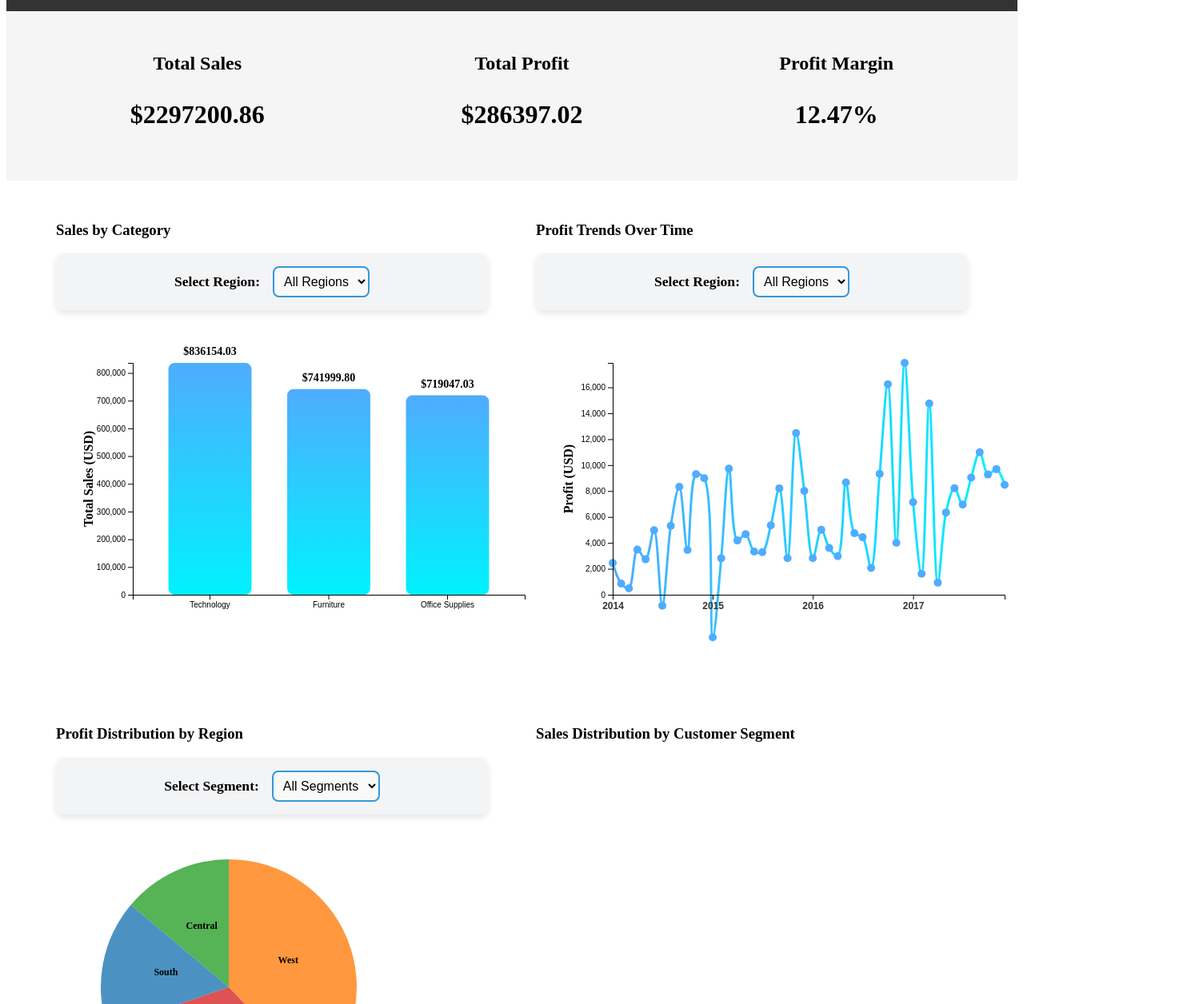
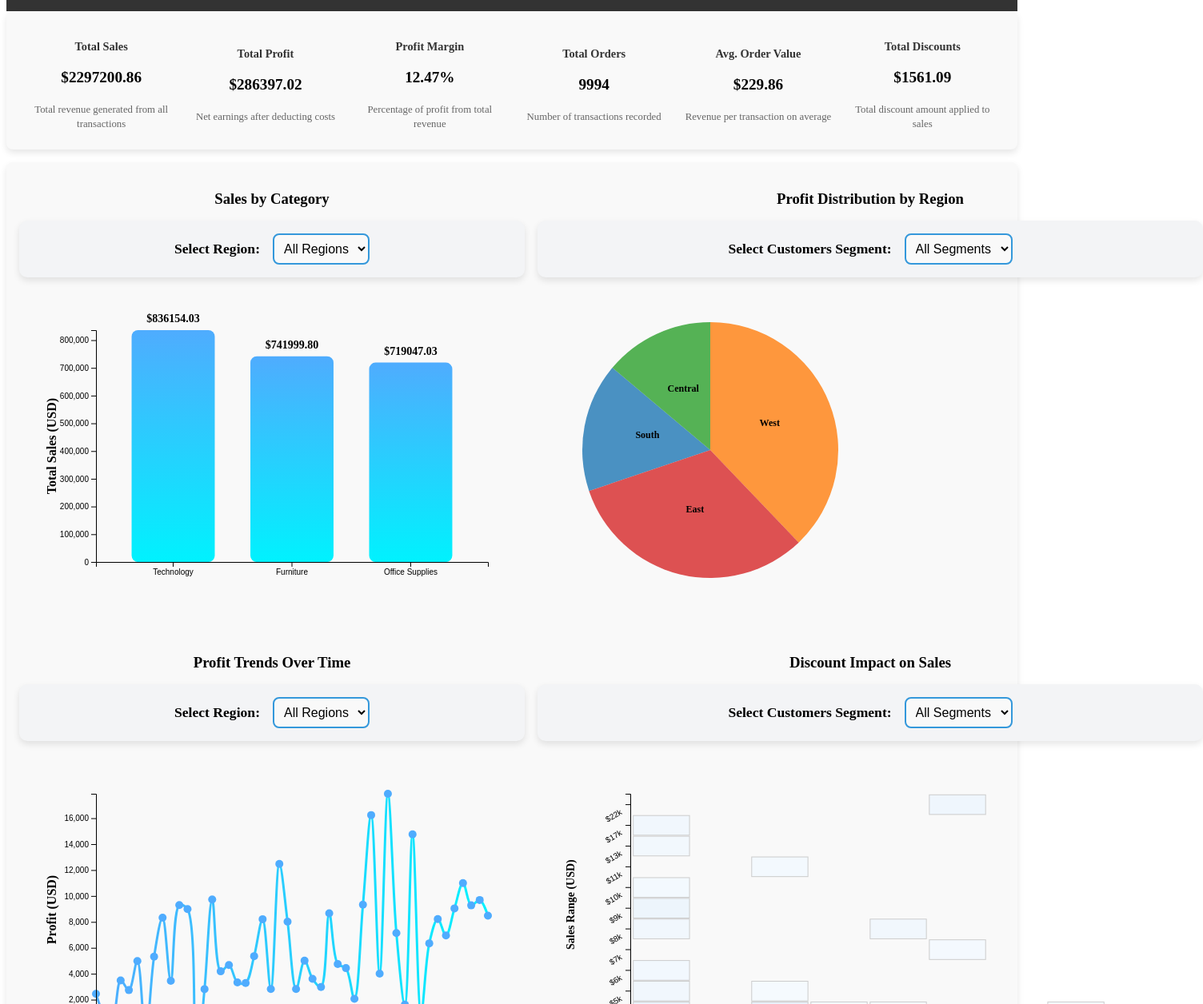
Before and after one commit to prateeksharma0112/Visual-Analytics-Project, a SvelteKit app: page / in a window 1280 px wide. Shown: the part 124-1380 px from the top of the page at 80% size, 1504 px wide, since content can reach past the window. Built offline with nearby package versions, Linux system fonts and the light colour scheme.

Commit message:
MainPage Completed, added KPI's & 4 Charts

```diff
--- a/src/components/MainPage.svelte
+++ b/src/components/MainPage.svelte
@@ -3,66 +3,107 @@
     import DataLoader from './Dataloader.svelte';
     import BarChart from './charts/BarChart.svelte';
     import LineChart from './charts/LineChart.svelte';
+    import PieChart from './charts/PieChart.svelte';
     import HeatmapChart from './charts/HeatmapChart.svelte';
-    import PieChart from './charts/PieChart.svelte';
 
     let data = [];
     let totalSales = 0;
     let totalProfit = 0;
     let profitMargin = 0;
-    let dataLoaded = false; // New state to ensure charts load after data is available
+    let totalOrders = 0;
+    let averageOrderValue = 0;
+    let totalDiscount = 0;
+    let dataLoaded = false;
 
-    // Processing CSV and Calculating KPIs
+    // Process CSV data and calculate KPIs
     function processData(csvData) {
         data = csvData;
+
         totalSales = data.reduce((sum, row) => sum + (Number(row.Sales) || 0), 0);
         totalProfit = data.reduce((sum, row) => sum + (Number(row.Profit) || 0), 0);
+        totalOrders = data.length;
+        averageOrderValue = totalOrders > 0 ? (totalSales / totalOrders).toFixed(2) : 0;
+        totalDiscount = data.reduce((sum, row) => sum + (Number(row.Discount) || 0), 0);
         profitMargin = totalSales > 0 ? ((totalProfit / totalSales) * 100).toFixed(2) : "0.00";
-        dataLoaded = true; // Trigger chart rendering once data is ready
+
+        dataLoaded = true; // Trigger rendering
     }
 </script>
 
-<!-- Navbar (Already Set) -->
+<!-- Navbar -->
 <Navbar title="Superstore Sales Dashboard" />
 <DataLoader {data} onDataLoaded={processData} />
 
 <!-- KPI Section -->
-<section style="display: flex; justify-content: space-around; padding: 2rem; background: #f5f5f5;">
-    <div style="text-align: center;">
-        <h2>Total Sales</h2>
-        <p style="font-size: 2rem; font-weight: bold;">${totalSales.toFixed(2)}</p>
+<section style="
+    display: flex;
+    flex-wrap: wrap;
+    justify-content: space-between;
+    align-items: center;
+    padding: 1rem;
+    background: #f9f9f9;
+    box-shadow: 0 4px 8px rgba(0, 0, 0, 0.1);
+    margin-bottom: 1rem;
+    border-radius: 8px;
+">
+    <div style="text-align: center; flex: 1; margin: 0.5rem;">
+        <h2 style="font-size: 0.9rem; color: #333;">Total Sales</h2>
+        <p style="font-size: 1.2rem; font-weight: bold;">${totalSales.toFixed(2)}</p>
+        <small style="font-size: 0.8rem; color: #666;">Total revenue generated from all transactions</small>
     </div>
-    <div style="text-align: center;">
-        <h2>Total Profit</h2>
-        <p style="font-size: 2rem; font-weight: bold;">${totalProfit.toFixed(2)}</p>
+    <div style="text-align: center; flex: 1; margin: 0.5rem;">
+        <h2 style="font-size: 0.9rem; color: #333;">Total Profit</h2>
+        <p style="font-size: 1.2rem; font-weight: bold;">${totalProfit.toFixed(2)}</p>
+        <small style="font-size: 0.8rem; color: #666;">Net earnings after deducting costs</small>
     </div>
-    <div style="text-align: center;">
-        <h2>Profit Margin</h2>
-        <p style="font-size: 2rem; font-weight: bold;">{profitMargin}%</p>
+    <div style="text-align: center; flex: 1; margin: 0.5rem;">
+        <h2 style="font-size: 0.9rem; color: #333;">Profit Margin</h2>
+        <p style="font-size: 1.2rem; font-weight: bold;">{profitMargin}%</p>
+        <small style="font-size: 0.8rem; color: #666;">Percentage of profit from total revenue</small>
+    </div>
+    <div style="text-align: center; flex: 1; margin: 0.5rem;">
+        <h2 style="font-size: 0.9rem; color: #333;">Total Orders</h2>
+        <p style="font-size: 1.2rem; font-weight: bold;">{totalOrders}</p>
+        <small style="font-size: 0.8rem; color: #666;">Number of transactions recorded</small>
+    </div>
+    <div style="text-align: center; flex: 1; margin: 0.5rem;">
+        <h2 style="font-size: 0.9rem; color: #333;">Avg. Order Value</h2>
+        <p style="font-size: 1.2rem; font-weight: bold;">${averageOrderValue}</p>
+        <small style="font-size: 0.8rem; color: #666;">Revenue per transaction on average</small>
+    </div>
+    <div style="text-align: center; flex: 1; margin: 0.5rem;">
+        <h2 style="font-size: 0.9rem; color: #333;">Total Discounts</h2>
+        <p style="font-size: 1.2rem; font-weight: bold;">${totalDiscount.toFixed(2)}</p>
+        <small style="font-size: 0.8rem; color: #666;">Total discount amount applied to sales</small>
     </div>
 </section>
 
-<!-- Charts Section - Render only when data is available -->
+<!-- Charts Section -->
 {#if dataLoaded}
-    <section style="padding: 2rem; display: flex; justify-content: space-around;">
-        <div style="width: 45%;">
-            <h3>Sales by Category</h3>
+    <section style="
+        display: grid;
+        grid-template-columns: 1fr 1fr;
+        gap: 1rem;
+        padding: 1rem;
+        background: #f9f9f9;
+        border-radius: 8px;
+        box-shadow: 0 4px 8px rgba(0, 0, 0, 0.1);
+    ">
+        <div>
+            <h3 style="text-align: center; margin-bottom: 1rem;">Sales by Category</h3>
             <BarChart {data} />
         </div>
-        <div style="width: 45%;">
-            <h3>Profit Trends Over Time</h3>
+        <div>
+            <h3 style="text-align: center; margin-bottom: 1rem;">Profit Distribution by Region</h3>
+            <PieChart {data} />
+        </div>
+        <div>
+            <h3 style="text-align: center; margin-bottom: 1rem;">Profit Trends Over Time</h3>
             <LineChart {data} />
         </div>
-    </section>
-
-    <section style="padding: 2rem; display: flex; justify-content: space-around;">
-        <div style="width: 45%;">
-            <h3>Profit Distribution by Region</h3>
-            <PieChart {data} />
-        </div>
-        <div style="width: 45%;">
-            <h3>Sales Distribution by Customer Segment</h3>
-        <HeatmapChart {data} />
+        <div>
+            <h3 style="text-align: center; margin-bottom: 1rem;">Discount Impact on Sales</h3>
+            <HeatmapChart {data} />
         </div>
     </section>
 {:else}
@@ -70,6 +111,13 @@
 {/if}
 
 <!-- Footer -->
-<footer style="text-align: center; padding: 1rem; background: #333; color: white;">
+<footer style="
+    text-align: center;
+    padding: 1rem;
+    background: #333;
+    color: white;
+    margin-top: 1rem;
+    border-radius: 8px;
+">
     <p>© 2024 Superstore Sales Dashboard</p>
 </footer>
--- a/src/components/charts/HeatmapChart.svelte
+++ b/src/components/charts/HeatmapChart.svelte
@@ -0,0 +1,188 @@
+<script>
+    import * as d3 from 'd3';
+    import { onMount } from 'svelte';
+
+    export let data = [];
+
+    let filteredData = [];
+    let selectedSegment = "All Segments";
+    let uniqueSegments = [];
+
+    function filterData() {
+        filteredData = selectedSegment === "All Segments"
+            ? [...data]
+            : data.filter(d => d.Segment === selectedSegment);
+        drawHeatmap();
+    }
+
+    onMount(() => {
+        uniqueSegments = [...new Set(data.map(d => d.Segment))];
+        filteredData = [...data];
+        drawHeatmap();
+    });
+
+    function drawHeatmap() {
+        if (filteredData.length === 0) {
+            d3.select("#heatmap").html("<p>No data available for the selected segment.</p>");
+            return;
+        }
+
+        // Aggregate data
+        const aggregatedData = d3.rollups(
+            filteredData,
+            v => ({
+                totalSales: d3.sum(v, d => d.Sales),
+                totalProfit: d3.sum(v, d => d.Profit)
+            }),
+            d => Math.floor(d.Discount * 100 / 10) * 10, // Group discounts into bins of 10% (e.g., 0-10%, 10-20%)
+            d => Math.floor(d.Sales / 1000) * 1000 // Group sales into bins of 1000 (e.g., $0-$1000, $1000-$2000)
+        );
+
+        const dataForHeatmap = aggregatedData.flatMap(([discountBin, salesBins]) =>
+            salesBins.map(([salesBin, values]) => ({
+                DiscountBin: discountBin,
+                SalesBin: salesBin,
+                TotalSales: values.totalSales,
+                TotalProfit: values.totalProfit
+            }))
+        );
+
+        const sortedDiscountBins = [...new Set(dataForHeatmap.map(d => d.DiscountBin))].sort((a, b) => a - b);
+        const sortedSalesBins = [...new Set(dataForHeatmap.map(d => d.SalesBin))].sort((a, b) => a - b);
+
+        const margin = { top: 50, right: 30, bottom: 60, left: 100 };
+        const width = 800 - margin.left - margin.right;
+        const height = 500 - margin.top - margin.bottom;
+
+        const svg = d3.select("#heatmap")
+            .html("")
+            .append("svg")
+            .attr("width", width + margin.left + margin.right)
+            .attr("height", height + margin.top + margin.bottom)
+            .append("g")
+            .attr("transform", `translate(${margin.left}, ${margin.top})`);
+
+        const xScale = d3.scaleBand()
+            .domain(sortedDiscountBins)
+            .range([0, width])
+            .padding(0.05);
+
+        const yScale = d3.scaleBand()
+            .domain(sortedSalesBins)
+            .range([height, 0])
+            .padding(0.05);
+
+        const colorScale = d3.scaleSequential(d3.interpolateBlues)
+            .domain([0, d3.max(dataForHeatmap, d => d.TotalSales)]);
+
+        // Draw rectangles
+        svg.selectAll("rect")
+            .data(dataForHeatmap)
+            .enter()
+            .append("rect")
+            .attr("x", d => xScale(d.DiscountBin))
+            .attr("y", d => yScale(d.SalesBin))
+            .attr("width", xScale.bandwidth())
+            .attr("height", yScale.bandwidth())
+            .attr("fill", d => colorScale(d.TotalSales || 0))
+            .style("stroke", "#ccc")
+            .on("mouseover", (event, d) => {
+                const tooltip = d3.select("#heatmapTooltip");
+                tooltip.style("display", "block")
+                    .html(`
+                        <strong>Discount Range:</strong> ${d.DiscountBin}-${d.DiscountBin + 10}%<br>
+                        <strong>Sales Range:</strong> $${d.SalesBin}-$${d.SalesBin + 1000}<br>
+                        <strong>Total Sales:</strong> $${d.TotalSales.toFixed(2)}<br>
+                        <strong>Total Profit:</strong> $${d.TotalProfit.toFixed(2)}
+                    `)
+                    .style("left", `${event.pageX + 10}px`)
+                    .style("top", `${event.pageY - 20}px`);
+            })
+            .on("mouseout", () => d3.select("#heatmapTooltip").style("display", "none"));
+
+        // Add X-axis
+        svg.append("g")
+            .attr("transform", `translate(0, ${height})`)
+            .call(d3.axisBottom(xScale).tickFormat(d => `${d}-${d + 10}%`))
+            .append("text")
+            .attr("x", width / 2)
+            .attr("y", 40)
+            .attr("fill", "black")
+            .style("font-size", "14px")
+            .style("font-weight", "bold")
+            .text("Discount (%)");
+
+        // Add Y-axis
+        svg.append("g")
+            .call(d3.axisLeft(yScale).tickFormat(d => `$${(d / 1000).toFixed(0)}k`))
+            .selectAll("text")
+            .style("text-anchor", "end")
+            .attr("dx", "-0.5em")
+            .attr("dy", "0.5em")
+            .attr("transform", "rotate(-30)");
+
+        svg.append("text")
+            .attr("x", -height / 2)
+            .attr("y", -70)
+            .attr("transform", "rotate(-90)")
+            .attr("fill", "black")
+            .style("font-size", "14px")
+            .style("font-weight", "bold")
+            .text("Sales Range (USD)");
+    }
+</script>
+
+<!-- Filter Section
+<section style="text-align: center; margin: 1rem;">
+    <label for="segmentSelect" style="font-size: 1.1rem; font-weight: bold;">Select Customer Segment:</label>
+    <select id="segmentSelect" bind:value={selectedSegment} on:change={filterData} style="
+        padding: 0.5rem;
+        border-radius: 5px;
+        border: 1px solid #ccc;
+    ">
+        <option value="All Segments">All Segments</option>
+        {#each uniqueSegments as segment}
+            <option value={segment}>{segment}</option>
+        {/each}
+    </select>
+</section> -->
+<!-- ✅ Segment Filter Section -->
+<section style="
+    display: flex;
+    justify-content: center;
+    align-items: center;
+    gap: 1rem;
+    padding: 1rem;
+    border-radius: 10px;
+    background-color: #f3f4f6;
+    box-shadow: 0px 4px 8px rgba(0,0,0,0.1);
+">
+    <label for="segmentSelect" style="font-size: 1.1rem; font-weight: bold;">Select Customers Segment:</label>
+    <select id="segmentSelect" bind:value={selectedSegment} on:change={filterData} style="
+        padding: 0.5rem;
+        border: 2px solid #3498db;
+        border-radius: 8px;
+        font-size: 1rem;
+        background: #f9f9f9;
+    ">
+        <option value="All Segments">All Segments</option>
+        {#each uniqueSegments as segment}
+            <option value={segment}>{segment}</option>
+        {/each}
+    </select>
+</section>
+
+<!-- Heatmap Container -->
+<div id="heatmap" style="position: relative; padding: 1rem;"></div>
+
+<!-- Tooltip -->
+<div id="heatmapTooltip" style="
+    position: absolute;
+    background: white;
+    border: 1px solid #ccc;
+    border-radius: 5px;
+    padding: 10px;
+    display: none;
+    pointer-events: none;
+    box-shadow: 0px 4px 8px rgba(0, 0, 0, 0.1);
+"></div>
--- a/src/components/charts/PieChart.svelte
+++ b/src/components/charts/PieChart.svelte
@@ -130,7 +130,7 @@
     background-color: #f3f4f6;
     box-shadow: 0px 4px 8px rgba(0,0,0,0.1);
 ">
-    <label for="segmentSelect" style="font-size: 1.1rem; font-weight: bold;">Select Segment:</label>
+    <label for="segmentSelect" style="font-size: 1.1rem; font-weight: bold;">Select Customers Segment:</label>
     <select id="segmentSelect" bind:value={selectedSegment} on:change={filterData} style="
         padding: 0.5rem;
         border: 2px solid #3498db;
```
Also changed, not shown: src/components/charts/BubbleChart.svelte (added), src/components/charts/TreemapChart.svelte (deleted).
